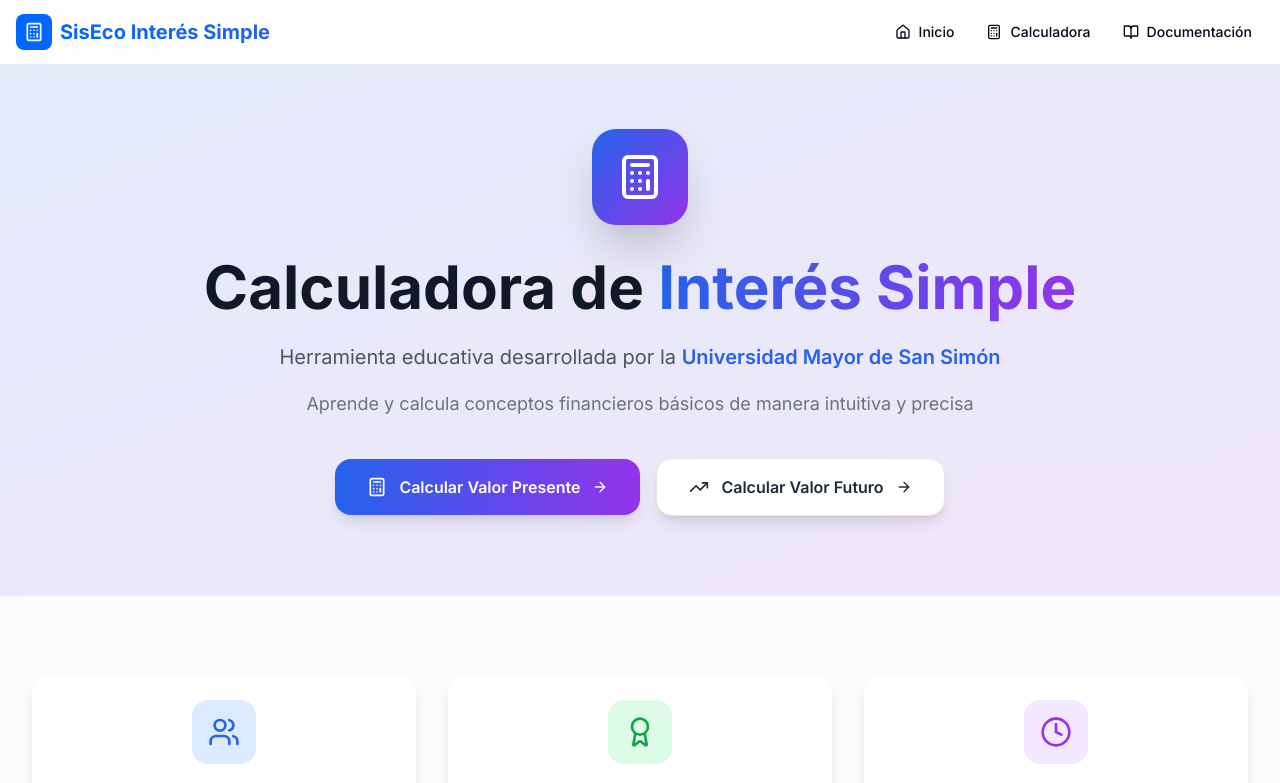
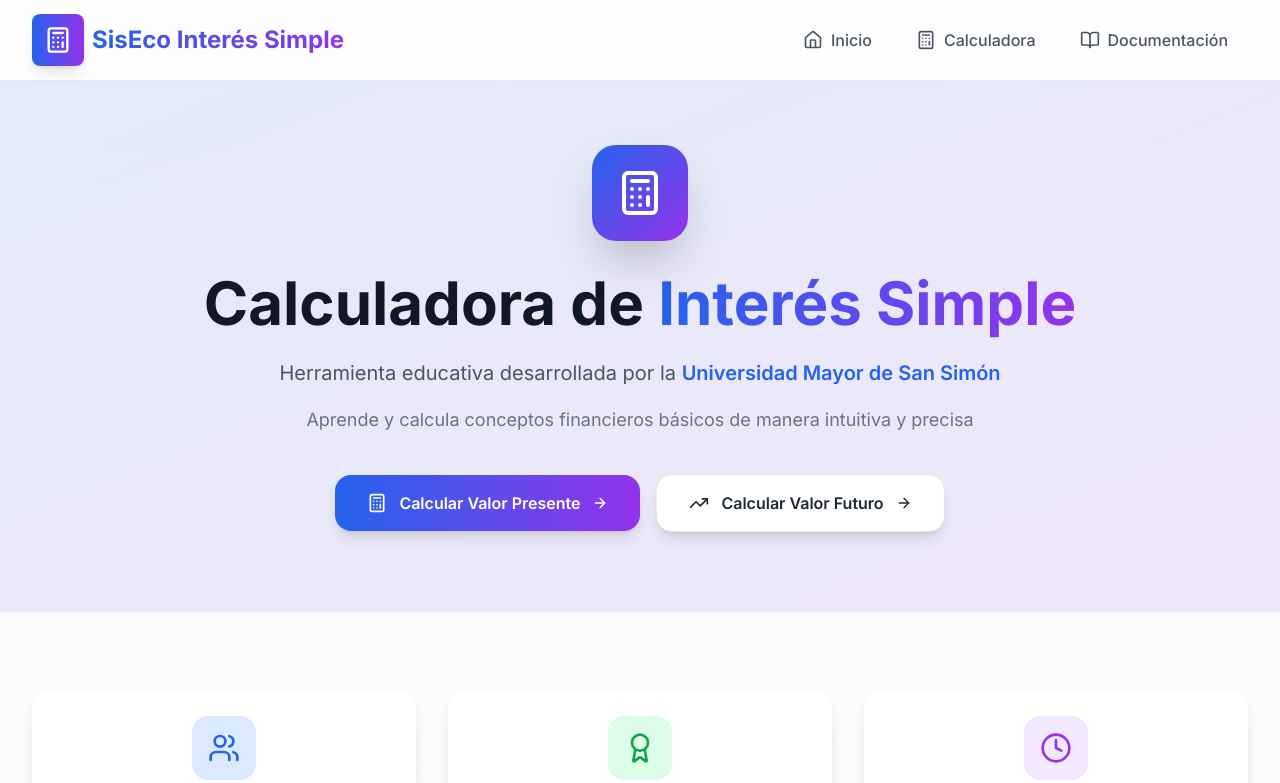
Before and after one commit to Dragonaric/SisEco_InteresSimple, a Next.js app: page / in a window 1280 px wide. Shown: the top 783 px of the page. Built offline with nearby package versions, Linux system fonts and the light colour scheme.

Commit message:
Mejoramiento completo del Header para que se adapte al celular

```diff
--- a/src/components/layout/Header.tsx
+++ b/src/components/layout/Header.tsx
@@ -2,10 +2,7 @@
 'use client'
 
 import Link from 'next/link'
-import { NavigationMenu, NavigationMenuItem, NavigationMenuList } from '@/components/ui/navigation-menu'
 import { Calculator, BookOpen, Home, Menu, X } from 'lucide-react'
-import { Tooltip, TooltipContent, TooltipTrigger } from '@/components/ui/tooltip'
-import { Button } from '@/components/ui/button'
 import { useState, useEffect } from 'react'
 
 const navigationItems = [
@@ -61,103 +58,94 @@ export function Header() {
 		return () => document.removeEventListener('keydown', handleEscape)
 	}, [mobileMenuOpen])
 
+	// Función para cerrar el menú móvil
+	const closeMobileMenu = () => {
+		setMobileMenuOpen(false)
+	}
+
 	return (
-		<header className="sticky top-0 z-50 border-b bg-white/95 backdrop-blur supports-[backdrop-filter]:bg-white/80 dark:bg-gray-950/95 dark:supports-[backdrop-filter]:bg-gray-950/80">
-			<div className="container mx-auto px-4">
-				<div className="flex h-16 items-center justify-between">
+		<>
+			<header className="sticky top-0 z-50 border-b bg-white/95 backdrop-blur supports-[backdrop-filter]:bg-white/80 dark:bg-gray-950/95 dark:supports-[backdrop-filter]:bg-gray-950/80 w-full">
+				<div className="container mx-auto px-4 sm:px-6 lg:px-8">
+					<div className="flex h-16 md:h-20 items-center justify-between">
 						{/* Logo y nombre */}
 						<Link
 							href="/"
-						className="flex items-center space-x-2 transition-transform hover:scale-105"
+							className="flex items-center space-x-2 transition-transform hover:scale-105 flex-shrink-0"
+							onClick={closeMobileMenu}
 						>
-						<div className="rounded-lg bg-primary p-2 text-white">
-							<Calculator className="h-5 w-5" />
+							<div className="rounded-lg bg-gradient-to-r from-blue-600 to-purple-600 p-2 md:p-3 text-white shadow-lg">
+								<Calculator className="h-5 w-5 md:h-7 md:w-7" />
 							</div>
-						<span className="text-xl font-bold bg-gradient-to-r from-primary to-blue-600 bg-clip-text text-transparent dark:from-primary-400 dark:to-blue-400">
-							SisEco Interés Simple
+							<span className="text-lg sm:text-xl md:text-2xl font-bold bg-gradient-to-r from-blue-600 to-purple-600 bg-clip-text text-transparent">
+								<span className="hidden sm:inline">SisEco Interés Simple</span>
+								<span className="sm:hidden">SisEco</span>
 							</span>
 						</Link>
 
 						{/* Navegación Desktop */}
-					<NavigationMenu className="hidden md:block">
-						<NavigationMenuList className="gap-1">
+						<nav className="hidden md:flex items-center space-x-1">
 							{navigationItems.map((item) => {
 								const Icon = item.icon
 								return (
-									<NavigationMenuItem key={item.name}>
-										<Tooltip>
-											<TooltipTrigger asChild>
-												<Button
-													asChild
-													variant="ghost"
-													className="group flex h-10 items-center gap-2 rounded-lg px-3 py-2 text-sm font-medium transition-colors hover:bg-gray-100 hover:text-primary dark:hover:bg-gray-800"
+									<Link
+										key={item.name}
+										href={item.href}
+										className="group flex items-center gap-2 rounded-lg px-3 py-2 md:px-5 md:py-3 text-sm md:text-base font-medium text-gray-600 dark:text-gray-300 transition-all duration-200 hover:bg-gray-100 dark:hover:bg-gray-800 hover:text-blue-600 dark:hover:text-blue-400 hover:scale-105"
+										title={item.description}
 									>
-													<Link href={item.href}>
-														<Icon className="h-4 w-4 transition-transform group-hover:scale-110" />
+										<Icon className="h-4 w-4 md:h-5 md:w-5 transition-transform group-hover:scale-110" />
 										<span>{item.name}</span>
 									</Link>
-												</Button>
-											</TooltipTrigger>
-											<TooltipContent side="bottom">
-												{item.description}
-											</TooltipContent>
-										</Tooltip>
-									</NavigationMenuItem>
 								)
 							})}
-						</NavigationMenuList>
-					</NavigationMenu>
+						</nav>
 
 						{/* Botón menú móvil */}
-					<div className="md:hidden">
-						<Button
-							variant="ghost"
-							size="icon"
+						<button
+							className="md:hidden flex items-center justify-center w-10 h-10 rounded-lg bg-gray-100 dark:bg-gray-800 hover:bg-gray-200 dark:hover:bg-gray-700 transition-colors duration-200"
 							onClick={() => setMobileMenuOpen(true)}
 							aria-label="Abrir menú"
-							className="hover:bg-gray-100 dark:hover:bg-gray-800"
 						>
-							<Menu className="h-5 w-5" />
-						</Button>
+							<Menu className="h-5 w-5 text-gray-600 dark:text-gray-300" />
+						</button>
 					</div>
 				</div>
-			</div>
+			</header>
 
-			{/* Menú móvil mejorado */}
+			{/* Menú móvil */}
 			{mobileMenuOpen && (
-				<>
-					{/* Overlay con animación */}
+				<div className="fixed inset-0 z-50 md:hidden">
+					{/* Overlay */}
 					<div
-						className="fixed inset-0 z-40 bg-black/60 backdrop-blur-sm transition-all duration-300 ease-out md:hidden"
-						onClick={() => setMobileMenuOpen(false)}
+						className="fixed inset-0 bg-black/50 backdrop-blur-sm animate-fadeIn"
+						onClick={closeMobileMenu}
 						aria-label="Cerrar menú móvil"
 					/>
 
 					{/* Panel lateral del menú */}
-					<nav className="fixed top-0 right-0 z-50 h-full w-80 max-w-[85vw] bg-white dark:bg-gray-900 shadow-2xl transform transition-transform duration-300 ease-out md:hidden">
+					<nav className="fixed top-0 right-0 h-full w-80 max-w-[85vw] bg-white dark:bg-gray-900 shadow-2xl animate-slideInRight">
 						{/* Header del menú */}
-						<div className="flex items-center justify-between border-b border-gray-200 dark:border-gray-700 px-6 py-4">
+						<div className="flex items-center justify-between border-b border-gray-200 dark:border-gray-700 px-6 py-4 bg-gray-50 dark:bg-gray-800">
 							<div className="flex items-center space-x-2">
-								<div className="rounded-lg bg-primary p-1.5 text-white">
+								<div className="rounded-lg bg-gradient-to-r from-blue-600 to-purple-600 p-1.5 text-white">
 									<Calculator className="h-4 w-4" />
 								</div>
 								<span className="text-lg font-semibold text-gray-900 dark:text-white">
-									Menú
+									Menú Principal
 								</span>
 							</div>
-							<Button
-								variant="ghost"
-								size="icon"
-								onClick={() => setMobileMenuOpen(false)}
+							<button
+								className="flex items-center justify-center w-8 h-8 rounded-full bg-gray-200 dark:bg-gray-700 hover:bg-gray-300 dark:hover:bg-gray-600 transition-colors duration-200"
+								onClick={closeMobileMenu}
 								aria-label="Cerrar menú"
-								className="hover:bg-gray-100 dark:hover:bg-gray-800 rounded-full"
 							>
-								<X className="h-5 w-5" />
-							</Button>
+								<X className="h-4 w-4 text-gray-600 dark:text-gray-300" />
+							</button>
 						</div>
 
 						{/* Contenido del menú */}
-						<div className="px-6 py-6">
+						<div className="px-4 py-6 h-full overflow-y-auto">
 							<ul className="space-y-2">
 								{navigationItems.map((item, index) => {
 									const Icon = item.icon
@@ -165,21 +153,20 @@ export function Header() {
 										<li key={item.name}>
 											<Link
 												href={item.href}
-												className="group flex items-center gap-4 rounded-xl px-4 py-3 text-gray-700 dark:text-gray-200 transition-all duration-200 hover:bg-gray-100 dark:hover:bg-gray-800 hover:text-primary active:scale-95"
-												onClick={() => setMobileMenuOpen(false)}
+												className="group flex items-center gap-4 rounded-xl px-4 py-4 text-gray-700 dark:text-gray-200 transition-all duration-200 hover:bg-gray-100 dark:hover:bg-gray-800 hover:text-blue-600 dark:hover:text-blue-400 active:scale-95"
+												onClick={closeMobileMenu}
 												style={{
-													animationDelay: `${index * 50}ms`,
-													animation: 'slideInFromRight 0.3s ease-out forwards'
+													animationDelay: `${index * 100}ms`
 												}}
 											>
-												<div className="rounded-lg bg-gray-100 dark:bg-gray-800 p-2 group-hover:bg-primary group-hover:text-white transition-all duration-200">
-													<Icon className="h-5 w-5" />
+												<div className="rounded-lg bg-gray-100 dark:bg-gray-800 p-3 group-hover:bg-blue-100 dark:group-hover:bg-blue-900 transition-all duration-200">
+													<Icon className="h-5 w-5 text-gray-600 dark:text-gray-300 group-hover:text-blue-600 dark:group-hover:text-blue-400" />
 												</div>
-												<div className="flex-1">
-													<div className="font-medium text-gray-900 dark:text-white group-hover:text-primary transition-colors">
+												<div className="flex-1 min-w-0">
+													<div className="font-medium text-gray-900 dark:text-white group-hover:text-blue-600 dark:group-hover:text-blue-400 transition-colors truncate">
 														{item.name}
 													</div>
-													<div className="text-sm text-gray-500 dark:text-gray-400 mt-0.5">
+													<div className="text-sm text-gray-500 dark:text-gray-400 mt-1 line-clamp-2">
 														{item.description}
 													</div>
 												</div>
@@ -188,31 +175,81 @@ export function Header() {
 									)
 								})}
 							</ul>
-						</div>
 
-						{/* Footer del menú */}
-						<div className="absolute bottom-0 left-0 right-0 border-t border-gray-200 dark:border-gray-700 bg-gray-50 dark:bg-gray-800/50 px-6 py-4">
-							<p className="text-center text-sm text-gray-500 dark:text-gray-400">
-								SisEco Interés Simple
+							{/* Información adicional */}
+							<div className="mt-8 p-4 bg-gradient-to-r from-blue-50 to-purple-50 dark:from-gray-800 dark:to-gray-700 rounded-xl">
+								<div className="text-center">
+									<h3 className="font-semibold text-gray-900 dark:text-white mb-2">
+										Universidad Mayor de San Simón
+									</h3>
+									<p className="text-sm text-gray-600 dark:text-gray-300">
+										Herramienta educativa para el aprendizaje de conceptos financieros
 									</p>
 								</div>
+							</div>
+						</div>
 					</nav>
-				</>
+				</div>
 			)}
 
-			{/* Estilos CSS para animaciones */}
+			{/* Estilos CSS personalizados */}
 			<style jsx>{`
-				@keyframes slideInFromRight {
+				@keyframes fadeIn {
 					from {
 						opacity: 0;
-						transform: translateX(20px);
+					}
+					to {
+						opacity: 1;
+					}
+				}
+
+				@keyframes slideInRight {
+					from {
+						opacity: 0;
+						transform: translateX(100%);
 					}
 					to {
 						opacity: 1;
 						transform: translateX(0);
 					}
 				}
+
+				.animate-fadeIn {
+					animation: fadeIn 0.3s ease-out;
+				}
+
+				.animate-slideInRight {
+					animation: slideInRight 0.3s ease-out;
+				}
+
+				.line-clamp-2 {
+					display: -webkit-box;
+					-webkit-line-clamp: 2;
+					-webkit-box-orient: vertical;
+					overflow: hidden;
+				}
+
+				/* Mejoras para pantallas muy pequeñas */
+				@media (max-width: 380px) {
+					.container {
+						padding-left: 1rem;
+						padding-right: 1rem;
+					}
+				}
+
+				/* Ajustes para tablets */
+				@media (min-width: 768px) and (max-width: 1023px) {
+					.container {
+						padding-left: 2rem;
+						padding-right: 2rem;
+					}
+				}
+
+				/* Asegurar que el header no se superponga con el contenido */
+				body {
+					padding-top: 0;
+				}
 			`}</style>
-		</header>
+		</>
 	)
 }
```
Lines whose indentation alone changed are shown as unchanged.
